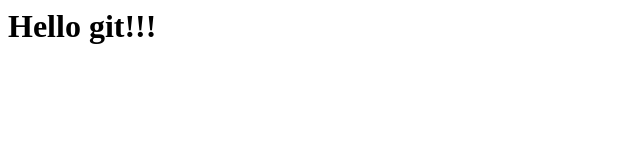
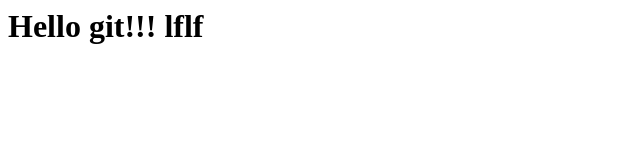
Before and after one commit to vt789/1, a plain HTML site: page index.html in a window 1280 px wide. Shown: the whole page, without its empty margins (0-640 px from the left). Drawn offline with Linux system fonts and the light colour scheme.

Commit message:
wrong commit

```diff
--- a/index.html
+++ b/index.html
@@ -1 +1 @@
-<h1>Hello git!!!</h1>
+<h1>Hello git!!! lflf</h1>
```
